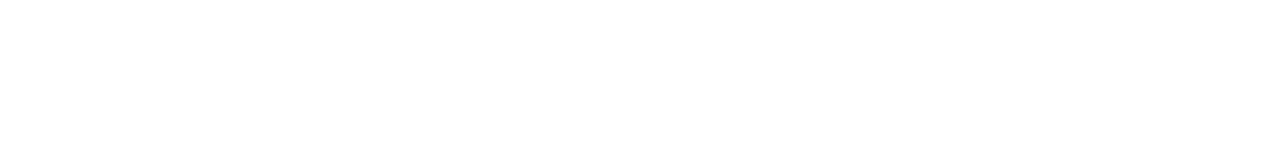
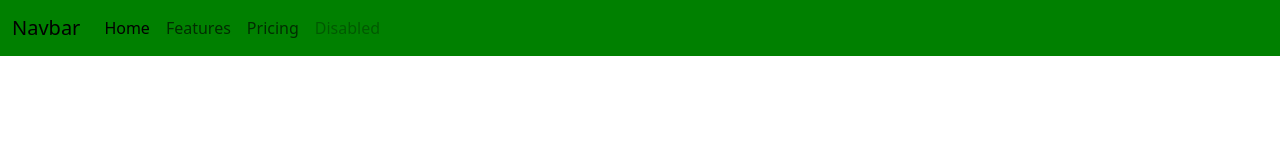
Before and after one commit to Gabi4555/-osszetettebb-weboldal-project, a plain HTML site: page index.html in a window 1280 px wide. Drawn offline with nearby package versions, Linux system fonts and the light colour scheme.

Commit message:
inital html

```diff
--- a/index.html
+++ b/index.html
@@ -2,10 +2,39 @@
 <html lang="en">
 <head>
     <meta charset="UTF-8">
+    <link rel="stylesheet" href="./css/index.css">
+    <link href="https://cdn.jsdelivr.net/npm/bootstrap@5.3.3/dist/css/bootstrap.min.css" rel="stylesheet" integrity="sha384-QWTKZyjpPEjISv5WaRU9OFeRpok6YctnYmDr5pNlyT2bRjXh0JMhjY6hW+ALEwIH" crossorigin="anonymous">
     <meta name="viewport" content="width=device-width, initial-scale=1.0">
     <title>Document</title>
 </head>
 <body>
+    <nav class="navbar navbar-expand-lg  text-white " style="background-color: green;">
+        <div class="container-fluid text-white">
+          <a class="navbar-brand" href="#">Navbar</a>
+          <button class="navbar-toggler" type="button" data-bs-toggle="collapse" data-bs-target="#navbarNav" aria-controls="navbarNav" aria-expanded="false" aria-label="Toggle navigation">
+            <span class="navbar-toggler-icon"></span>
+          </button>
+          <div class="collapse navbar-collapse" id="navbarNav">
+            <ul class="navbar-nav">
+              <li class="nav-item">
+                <a class="nav-link active" aria-current="page" href="#">Home</a>
+              </li>
+              <li class="nav-item">
+                <a class="nav-link" href="#">Features</a>
+              </li>
+              <li class="nav-item">
+                <a class="nav-link" href="#">Pricing</a>
+              </li>
+              <li class="nav-item">
+                <a class="nav-link disabled" aria-disabled="true">Disabled</a>
+              </li>
+            </ul>
+          </div>
+        </div>
+      </nav>
+
 
 </body>
+<script src="https://cdn.jsdelivr.net/npm/bootstrap@5.3.3/dist/js/bootstrap.bundle.min.js" integrity="sha384-YvpcrYf0tY3lHB60NNkmXc5s9fDVZLESaAA55NDzOxhy9GkcIdslK1eN7N6jIeHz" crossorigin="anonymous"></script>
+<script src="./javascript/index.js" > </script>
 </html>
```
